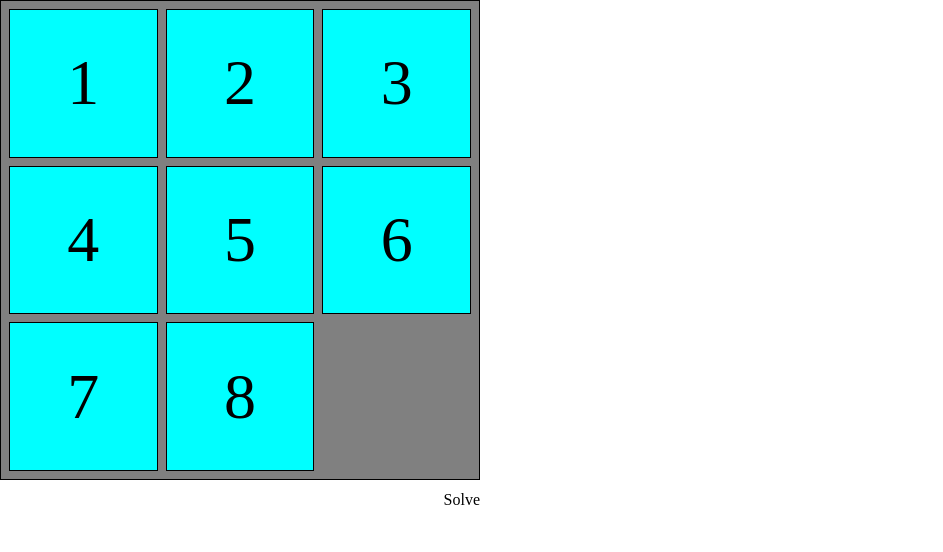
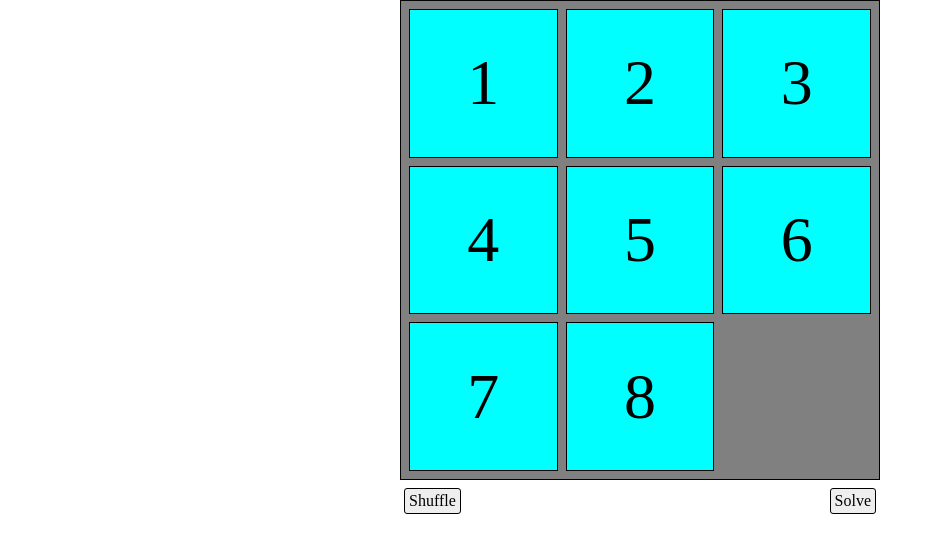
Before and after one commit to myang35/square-puzzle, an Angular app: page / in a window 1280 px wide. Shown: the top 552 px of the page, without its empty margins (0-943 px from the left). Built offline with nearby package versions, Linux system fonts and the light colour scheme.

Commit message:
Add and implement shuffle and solve buttons

```diff
--- a/angular.json
+++ b/angular.json
@@ -99,5 +99,8 @@
         }
       }
     }
+  },
+  "cli": {
+    "analytics": false
   }
 }
--- a/src/app/app.component.css
+++ b/src/app/app.component.css
@@ -1,9 +1,22 @@
 .grid-container {
   width: 30rem;
   height: 30rem;
+  margin: 0 auto;
 }
 
 .grid-control {
-  padding: 0.5rem 0;
-  text-align: right;
+  display: flex;
+  justify-content: space-between;
+  padding: 0.5rem 0.25rem;
 }
+
+.grid-button {
+  border: 1px solid black;
+  border-radius: 3px;
+  padding: 0 0.25rem;
+  background-color: #eeeeee;
+}
+
+.grid-button:hover {
+  background-color: #cccccc;
+}
--- a/src/app/app.component.html
+++ b/src/app/app.component.html
@@ -1,8 +1,9 @@
 <div class="app">
   <div class="grid-container">
-    <app-grid></app-grid>
+    <app-grid #grid></app-grid>
     <div class="grid-control">
-      <button class="solve-button">Solve</button>
+      <button class="grid-button" (click)="onShuffleClick()">Shuffle</button>
+      <button class="grid-button" (click)="onSolveClick()">Solve</button>
     </div>
   </div>
 </div>
--- a/src/app/app.component.ts
+++ b/src/app/app.component.ts
@@ -1,4 +1,5 @@
-import { Component } from '@angular/core';
+import { Component, ViewChild } from '@angular/core';
+import { GridComponent } from './components/grid/grid.component';
 
 @Component({
   selector: 'app-root',
@@ -6,5 +7,13 @@ import { Component } from '@angular/core';
   styleUrls: ['./app.component.css']
 })
 export class AppComponent {
-  title = 'square-puzzle';
+  @ViewChild("grid") gridEl!: GridComponent;
+
+  onSolveClick() {
+    this.gridEl.grid.solve();
+  }
+
+  onShuffleClick() {
+    this.gridEl.grid.shuffle();
+  }
 }
--- a/src/app/components/grid/grid.component.ts
+++ b/src/app/components/grid/grid.component.ts
@@ -28,18 +28,6 @@ export class GridComponent implements OnInit {
         case 'ArrowRight':
           this.grid.moveRight();
           break;
-        case 's':
-          this.grid.shuffle();
-          break;
-        case 'r':
-          this.grid.shuffle();
-          break;
-        case 'p':
-          this.grid.stopSolve();
-          break;
-        case 'Enter':
-          this.grid.solve();
-          break;
         default:
           break;
       }
```
